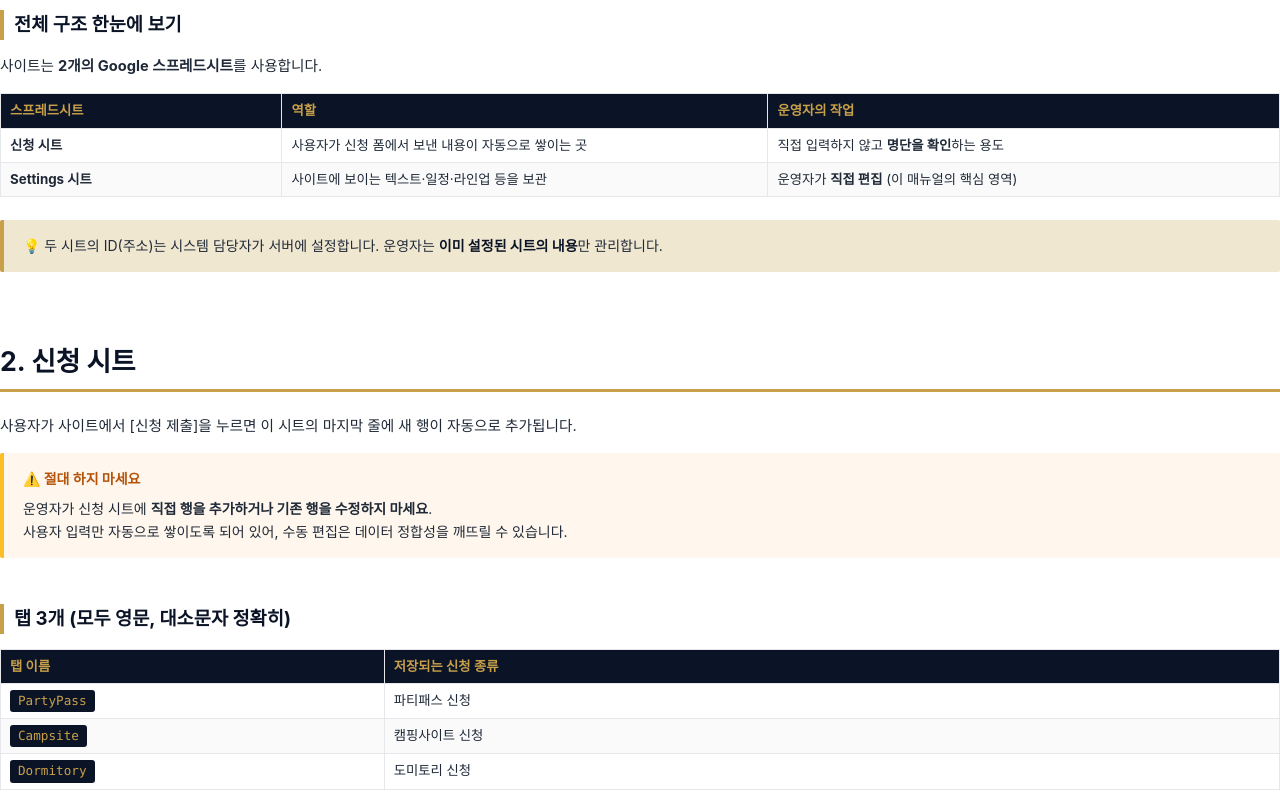
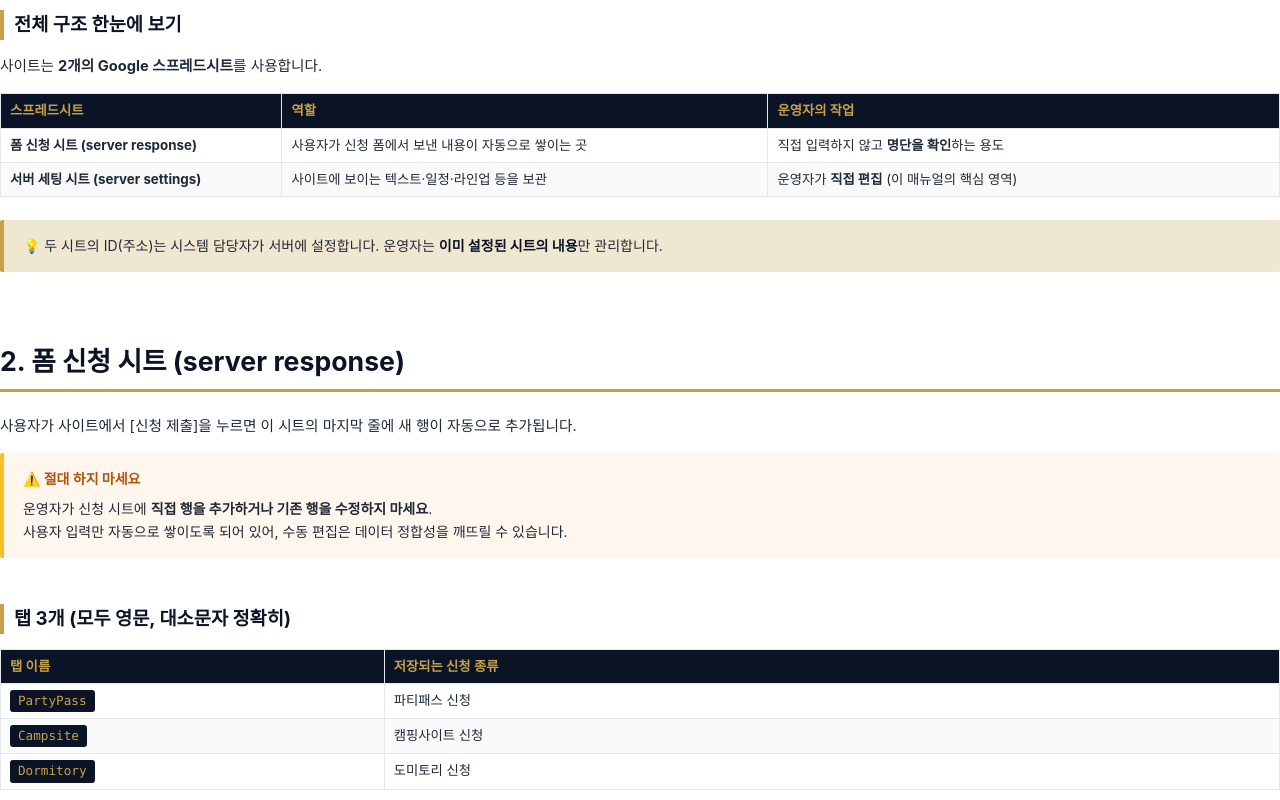
Before and after one commit to campswingoutdoor/site, a website: page src/main/resources/static/operator-manual.html in a window 1280 px wide. Shown: the part 1000-1800 px from the top of the page. Drawn offline with Linux system fonts and the light colour scheme.

Commit message:
:bug: 운영자 메뉴얼

```diff
--- a/src/main/resources/static/operator-manual.html
+++ b/src/main/resources/static/operator-manual.html
@@ -185,12 +185,12 @@
   </thead>
   <tbody>
     <tr>
-      <td><strong>신청 시트</strong></td>
+      <td><strong>폼 신청 시트 (server response)</strong></td>
       <td>사용자가 신청 폼에서 보낸 내용이 자동으로 쌓이는 곳</td>
       <td>직접 입력하지 않고 <strong>명단을 확인</strong>하는 용도</td>
     </tr>
     <tr>
-      <td><strong>Settings 시트</strong></td>
+      <td><strong>서버 세팅 시트 (server settings)</strong></td>
       <td>사이트에 보이는 텍스트·일정·라인업 등을 보관</td>
       <td>운영자가 <strong>직접 편집</strong> (이 매뉴얼의 핵심 영역)</td>
     </tr>
@@ -202,7 +202,7 @@
 </div>
 
 <!-- 2. 신청 시트 -->
-<h1>2. 신청 시트</h1>
+<h1>2. 폼 신청 시트 (server response)</h1>
 
 <p>사용자가 사이트에서 [신청 제출]을 누르면 이 시트의 마지막 줄에 새 행이 자동으로 추가됩니다.</p>
 
@@ -297,7 +297,7 @@
 </table>
 
 <!-- 3. Settings 시트 -->
-<h1>3. Settings 시트</h1>
+<h1>3. 서버 세팅 시트 (server settings)</h1>
 
 <p>사이트의 모든 정적 텍스트·일정·라인업이 이 시트에 들어 있습니다. <strong>운영자가 가장 자주 만지는 시트</strong>입니다.</p>
 
@@ -606,7 +606,7 @@
   <div class="title">5. 서비스 계정 권한을 빼지 마세요</div>
   사이트는 "서비스 계정"이라는 이메일로 시트를 읽고 씁니다. 시트 공유 설정에서 이 이메일의 권한을 제거하면 사이트가 시트와 통신하지 못합니다.<br/>
   · 신청 시트: <strong>편집자</strong> 권한 필수<br/>
-  · Settings 시트: <strong>뷰어</strong> 권한 권장
+  · server settings 시트: <strong>뷰어</strong> 권한 권장
 </div>
 
 <!-- 6. 자주 하는 작업 -->
```
